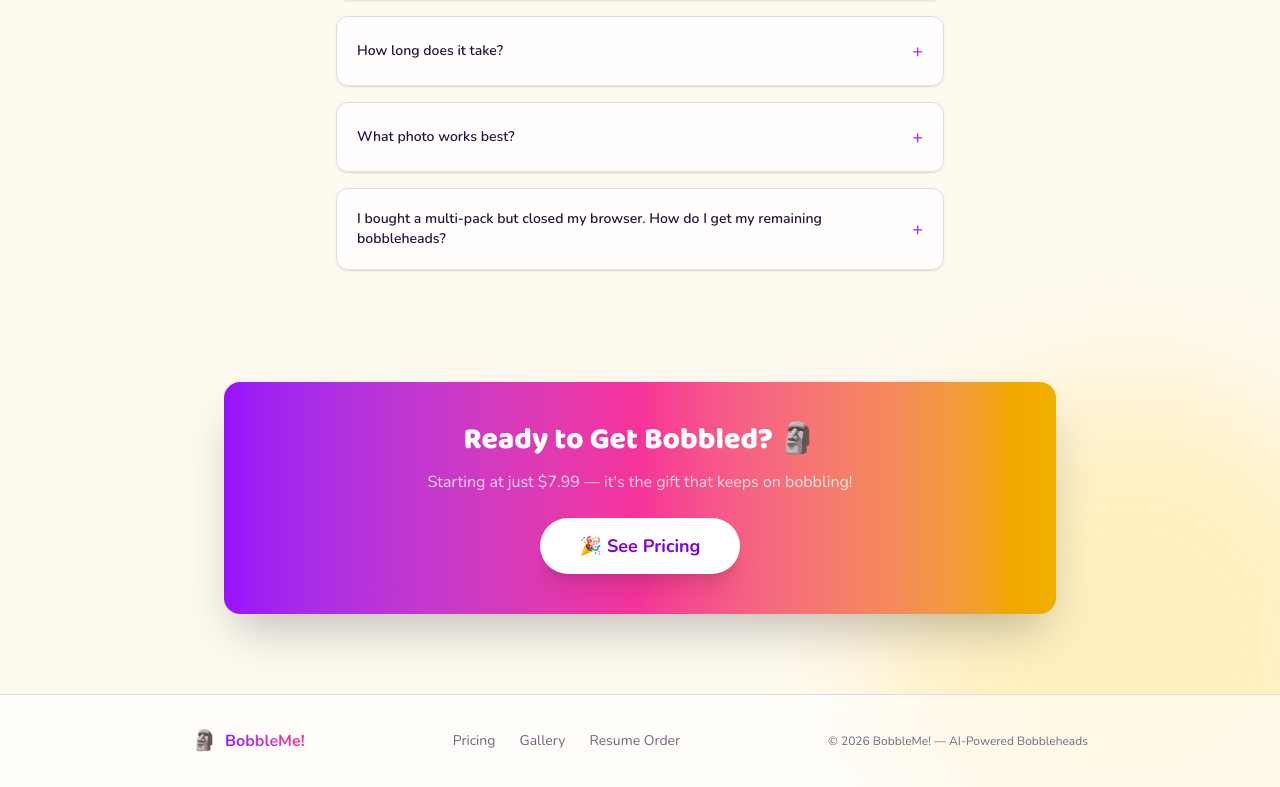
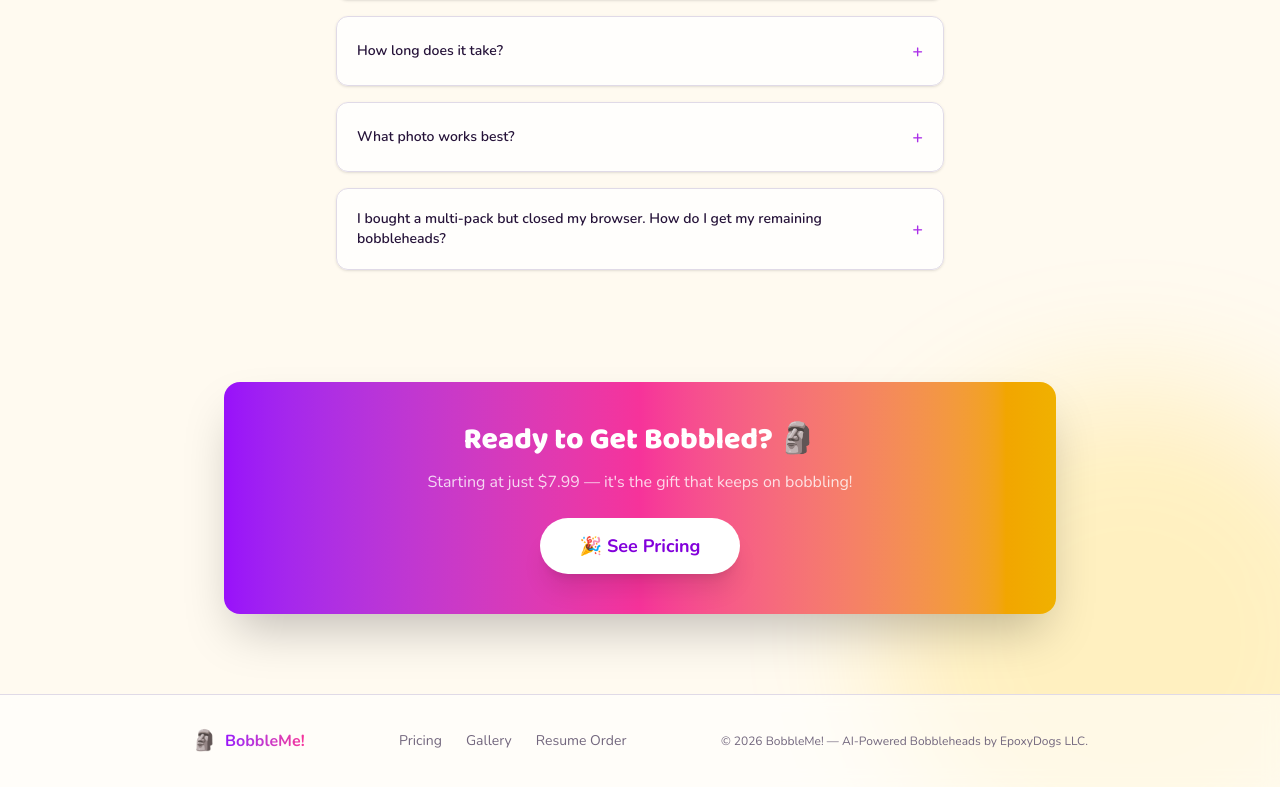
Before and after one commit to benz862/bobblehead, a Next.js app: page / in a window 1280 px wide. Shown: the part 1863-2650 px from the top of the page. Built offline with nearby package versions, Linux system fonts and the light colour scheme.

Commit message:
Update footer: add EpoxyDogs LLC branding

```diff
--- a/app/page.tsx
+++ b/app/page.tsx
@@ -173,7 +173,7 @@
             <Link href="/gallery" className="hover:text-foreground transition-colors">Gallery</Link>
             <Link href="/resume" className="hover:text-foreground transition-colors">Resume Order</Link>
           </div>
-          <p className="text-xs text-muted-foreground">© {new Date().getFullYear()} BobbleMe! — AI-Powered Bobbleheads</p>
+          <p className="text-xs text-muted-foreground">© {new Date().getFullYear()} BobbleMe! — AI-Powered Bobbleheads by EpoxyDogs LLC.</p>
         </div>
       </footer>
     </main>
```
